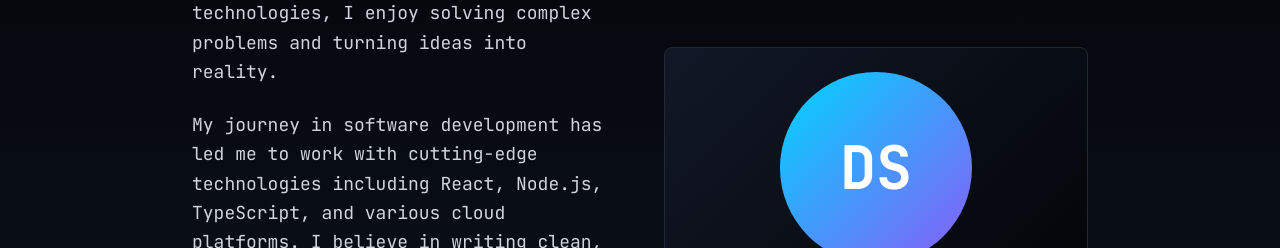
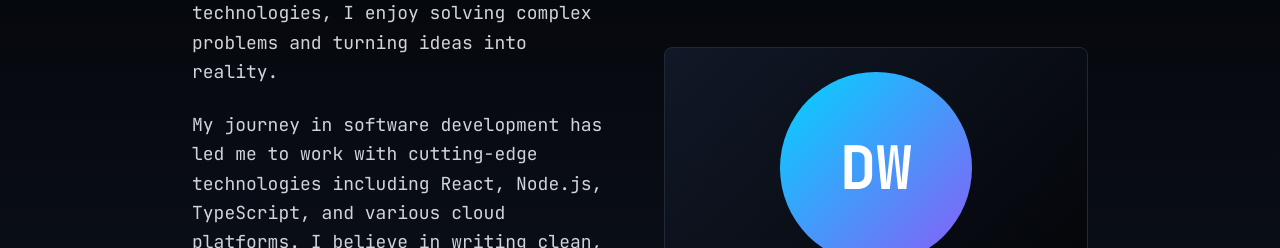
Before and after one commit to Devante05/engineer-portfolio, a React (Vite) app: page / in a window 1280 px wide. Shown: the part 1160-1408 px from the top of the page. Built offline with nearby package versions, Linux system fonts and the light colour scheme.

Commit message:
Update About component with latest changes

```diff
--- a/src/components/About.tsx
+++ b/src/components/About.tsx
@@ -50,7 +50,7 @@ export default function About() {
               <div className="text-center space-y-4">
                 {/* Profile placeholder */}
                 <div className="w-48 h-48 mx-auto bg-gradient-to-br from-crypto-accent to-crypto-purple rounded-full flex items-center justify-center">
-                  <span className="text-6xl text-white font-bold">DS</span>
+                  <span className="text-6xl text-white font-bold">DW</span>
                 </div>
 
                 <h3 className="text-2xl font-bold text-white">Devante Williams</h3>
```
